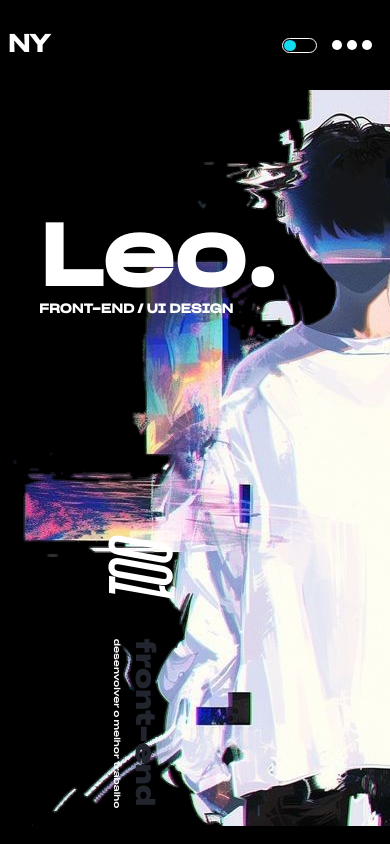
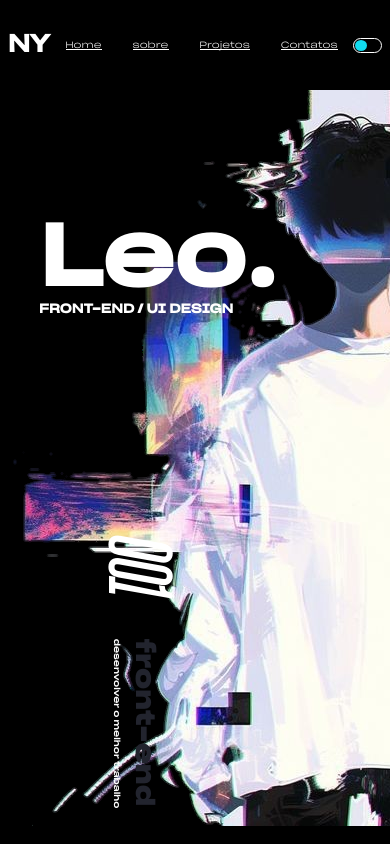
Before and after one commit to Leonardo-NY/portfolio, a React (Vite) app: page / in a window 390 px wide. Shown: the top 844 px of the page. Built offline with nearby package versions, Linux system fonts and the light colour scheme.

Commit message:
mudando a area do menu

```diff
--- a/src/components/Header/header.css
+++ b/src/components/Header/header.css
@@ -13,9 +13,6 @@ header{
   width: 100%;
   display: flex;
   justify-content: space-around;
-}
-#mobileNav{
-  display: none;
 }
 #nav a{
   font-size: 11px;
@@ -63,54 +60,8 @@ header{
   }
 }
 /*AREA DO MENU*/
-#menu{
-  border: none;
-  background-color: transparent;
-  padding: 10px 10px;
-  display: flex;
-  gap: 5px;
-  cursor: pointer;
-  display: none;
-}
-.itemsMenu{
-  height: 10px;
-  width: 10px;
-  background-color: var(--color-base);
-  border-radius: 50%;
-}
 @media(max-width: 600px){
-  body{
-    overflow-x: hidden;
-  }
-  #menu{
-    display: flex;
-  }
-  #nav{
-
-    display: none;
-  }
-  #mobileNav{
-    position: absolute;
-    top: 95px;
-    right: 5px;
-    flex-direction: column;
-    gap: 30px;
-    width: 120px;
-    border: 1px solid var(--color-base);
-    padding: 20px 10px;
-    border-radius: 10px;
-    text-align: center;
-  }
-  #mobileNav a{
-    font-size: 15px;
-    font-family: var(--font-medium);
-    text-shadow: 1px 1px 2px var(--back-color);
-  }
-  #mobileNav a:hover{
-    color: var(--mark-color2);
-    text-shadow: none;
-  }
-  #mobileNav a::after{
-    display: none;
+  #nav a{
+    font-size: 9px;
   }
 }
--- a/src/components/Header/header.jsx
+++ b/src/components/Header/header.jsx
@@ -21,20 +21,7 @@ function Header(){
           <a  class="links nav"href="#projetos">Projetos</a>
           <a class="links nav" href="#">Contatos</a>
         </nav>
-        <div className='btns'>
-          <button id="mode"onClick={btnModo} className=''><div></div></button>
-          <button onClick={menu} id="menu">
-            <div className="itemsMenu"></div>
-            <div className="itemsMenu"></div>
-            <div className="itemsMenu"></div>
-          </button>
-        </div>
-        <nav id='mobileNav'>
-          <a class="links nav" href="#">Home</a>
-          <a class="links nav" href="#">sobre</a>
-          <a  class="links nav"href="#">Projetos</a>
-          <a class="links nav" href="#">Contatos</a>
-        </nav>
+        <button id="mode"onClick={btnModo} className=''><div></div></button>
       </header>
     </>
   )
```
